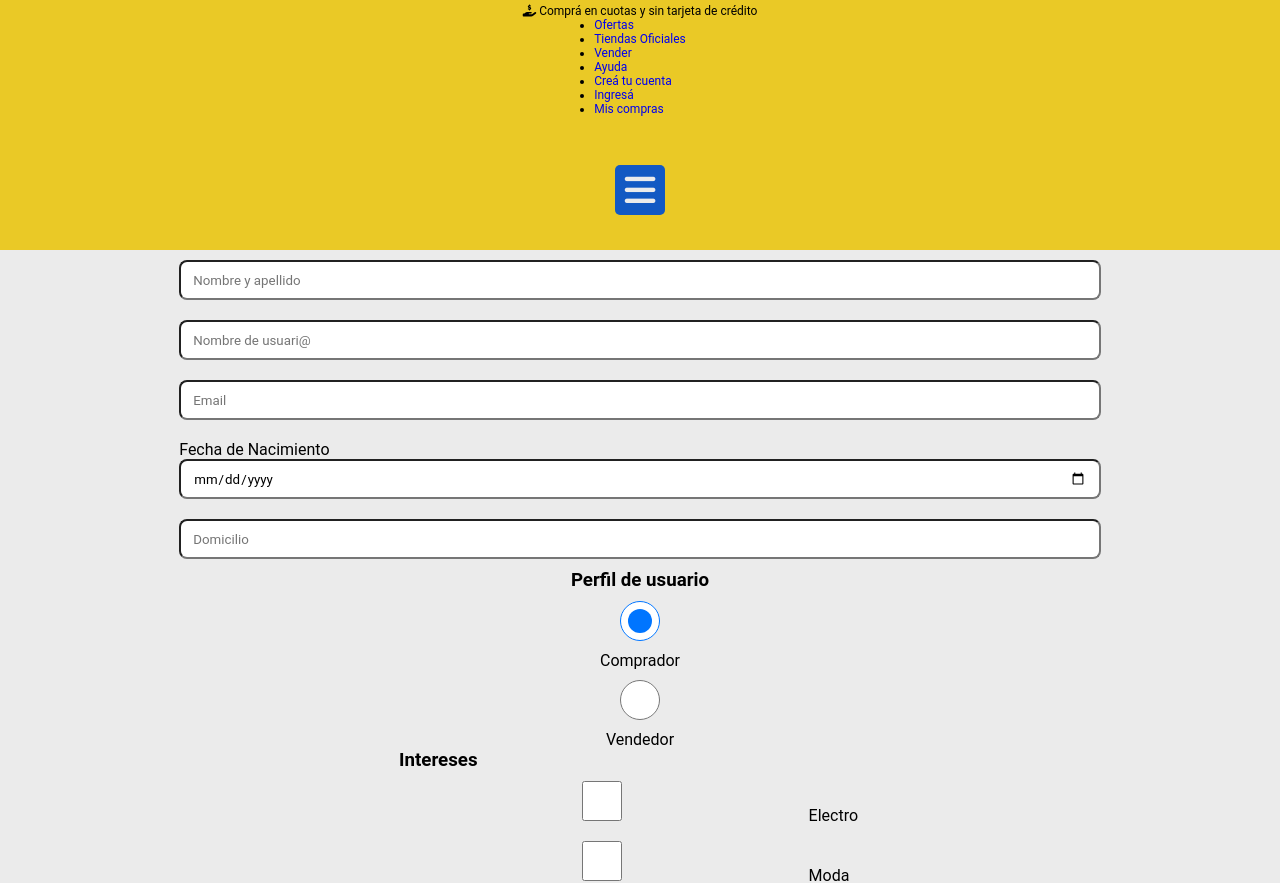
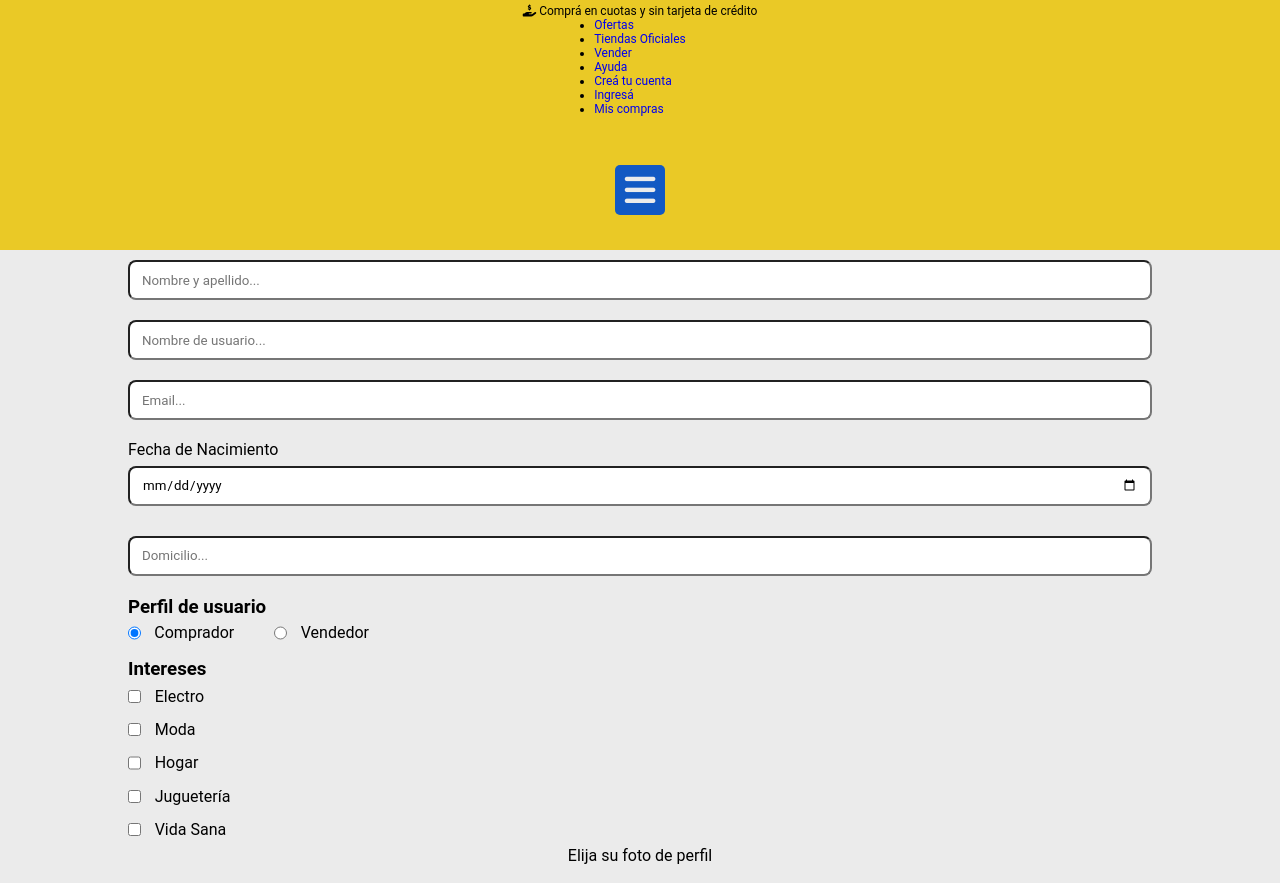
Before and after one commit to Lukemciel/MERCADO_LIEBRE, a website: page views/register.html in a window 1280 px wide. Shown: the part 76-959 px from the top of the page. Drawn offline with Linux system fonts and the light colour scheme.

Commit message:
agregue estilos a formulario de registro

```diff
--- a/public/css/register.css
+++ b/public/css/register.css
@@ -1,7 +1,3 @@
-main {
-    margin: 0;
-}
-
 .register-form {
     display: flex;
     flex-direction: column;
@@ -13,7 +9,7 @@ main {
     width: 80%;
     height: 40px;
     padding: 12px;
-    margin: 10px;
+    margin: 10px 0px;
     border-radius: 8px;
 }
 
@@ -26,19 +22,46 @@ main {
 
 .fdn input {
     width: 100%;
-    margin: 0;
+    margin-top: 0.5em;
 }
 
 .perfilDeUsuario {
     display: flex;
     flex-direction: column;
-    align-items: center;
-    width: 100%;
+    align-items: start;
+    width: 80%;
+    margin: 10px 0px;
 }
 
 .perfilDeUsuario div {
     display: flex;
-    justify-content: center;
     align-items: center;
-    height: 40px;
+    justify-content: space-between;
 }
+
+.perfilDeUsuario div div {
+    height: 30px;
+    margin-right: 20%;
+}
+
+.perfilDeUsuario div div input {
+    margin-right: 1em;
+}
+
+.intereses {
+    display: flex;
+    flex-direction: column;
+    width: 80%;
+}
+
+.intereses div {
+    display: flex;
+    justify-content: start;
+    align-items: center;
+}
+
+.intereses div input {
+    width: 1em;
+    height: 1em;
+    margin-right: 1em;
+}
--- a/public/css/styles.css
+++ b/public/css/styles.css
@@ -7,13 +7,10 @@
     font-family: 'Roboto', sans-serif;
 }
 
-main {
-    margin: 0;
-}
-
-
 body {
     background-color: #ebebeb;
+    display: flex;
+    flex-direction: column;
 }
 
 header {
@@ -88,8 +85,7 @@ main {
     display: flex;
     align-items: center;
     flex-direction: column;
-    max-width: 90%;
-    margin: auto;
+    max-width: 100%;
 }
 
 .banner {
--- a/views/register.html
+++ b/views/register.html
@@ -42,40 +42,49 @@
     <main>
         <form action="/home" class="register-form">
 
-            <input type="text" name='nombre-y-apellido' placeholder="Nombre y apellido">
+            <input type="text" name='nombre-y-apellido' placeholder="Nombre y apellido...">
 
-            <input type="text" name='nombre-usuario' placeholder="Nombre de usuari@">
+            <input type="text" name='nombre-usuario' placeholder="Nombre de usuario...">
 
-            <input type="email" name='email' placeholder="Email">
+            <input type="email" name='email' placeholder="Email...">
 
             <div class="fdn">
                 <label for="fdn">Fecha de Nacimiento</label>
                 <input type="date" name='fecha-de-nacimiento' id="fdn">
             </div>
 
-            <input type="text" name="domicilio" placeholder="Domicilio">
+            <input type="text" name="domicilio" placeholder="Domicilio...">
 
             <div class="perfilDeUsuario">
                 <h3>Perfil de usuario</h3>
 
-                <input type="radio" name="perfil-usuario" id="comprador" value="comprador" checked>
+                <div>
+                    <div><input type="radio" name="perfil-usuario" id="comprador" value="comprador" checked>
                         <label for="comprador">Comprador</label>
+                    </div>
 
-                <input type="radio" name="perfil-usuario" id="vendedor" value="Vendedor">
+                    <div><input type="radio" name="perfil-usuario" id="vendedor" value="Vendedor">
                         <label for="vendedor">Vendedor</label>
                     </div>
-            <div>
+                </div>
+            </div>
+            <div class="intereses">
                 <h3>Intereses</h3>
-                <input type="checkbox" name="Interes" value="Electro" id="electro">
+                <div><input type="checkbox" name="Interes" value="Electro" id="electro">
                     <label for="electro">Electro</label>
-                <input type="checkbox" name="Interes" value="Moda" id="moda">
+                </div>
+                <div><input type="checkbox" name="Interes" value="Moda" id="moda">
                     <label for="moda">Moda</label>
-                <input type="checkbox" name="Interes" value="Hogar" id="hogar">
+                </div>
+                <div><input type="checkbox" name="Interes" value="Hogar" id="hogar">
                     <label for="hogar">Hogar</label>
-                <input type="checkbox" name="Interes" value="Jugueteria" id="jugueteria">
+                </div>
+                <div><input type="checkbox" name="Interes" value="Jugueteria" id="jugueteria">
                     <label for="jugueteria">Juguetería</label>
-                <input type="checkbox" name="Interes" value="Vida Sana" id='vida-sana'>
+                </div>
+                <div><input type="checkbox" name="Interes" value="Vida Sana" id='vida-sana'>
                     <label for="vida-sana">Vida Sana</label>
+                </div>
             </div>
             <label for="fotoPerfil">Elija su foto de perfil</label>
             <input type="file" name="fotoPerfil" id="fotoPerfil">
```
Lines whose indentation alone changed are shown as unchanged.
